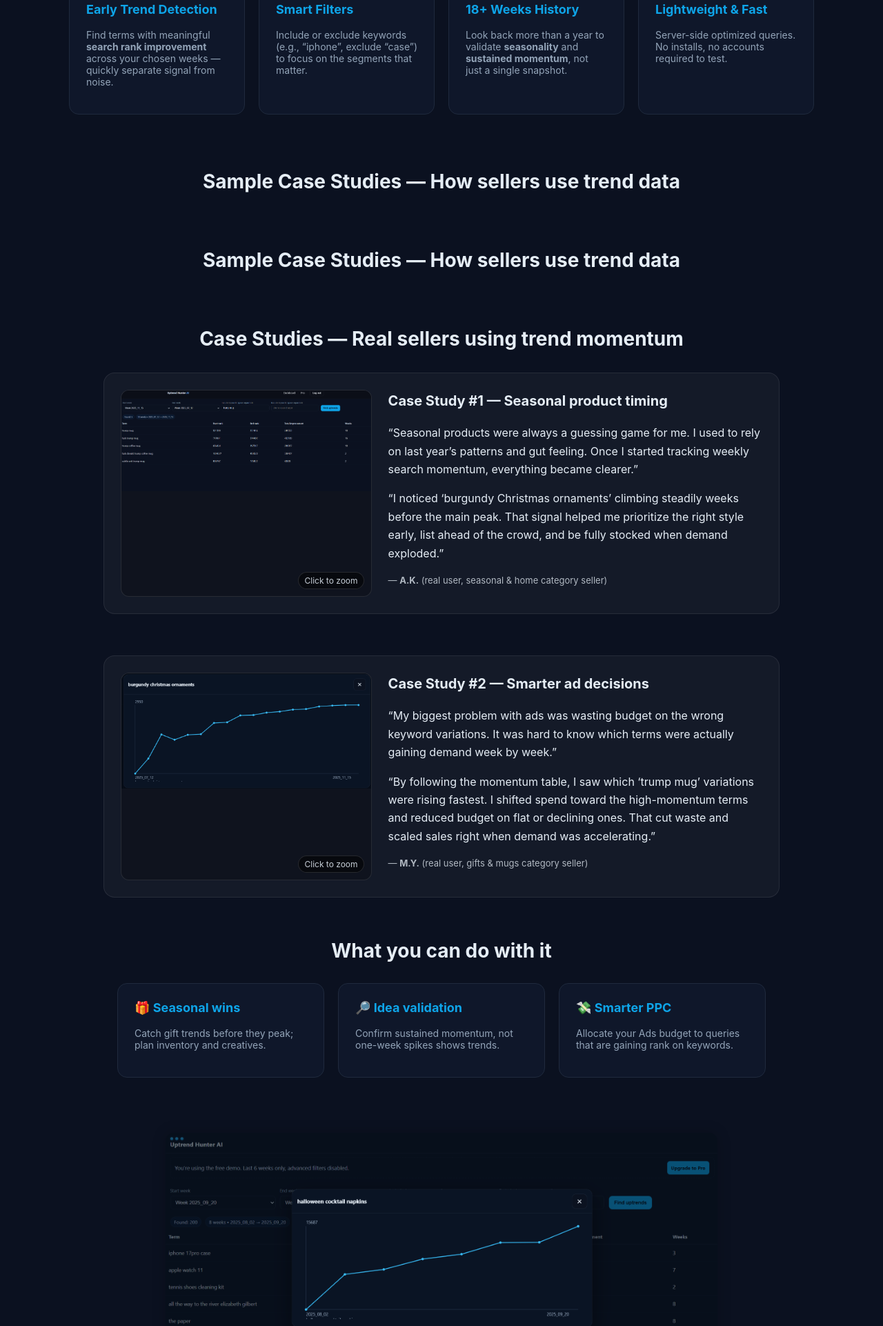
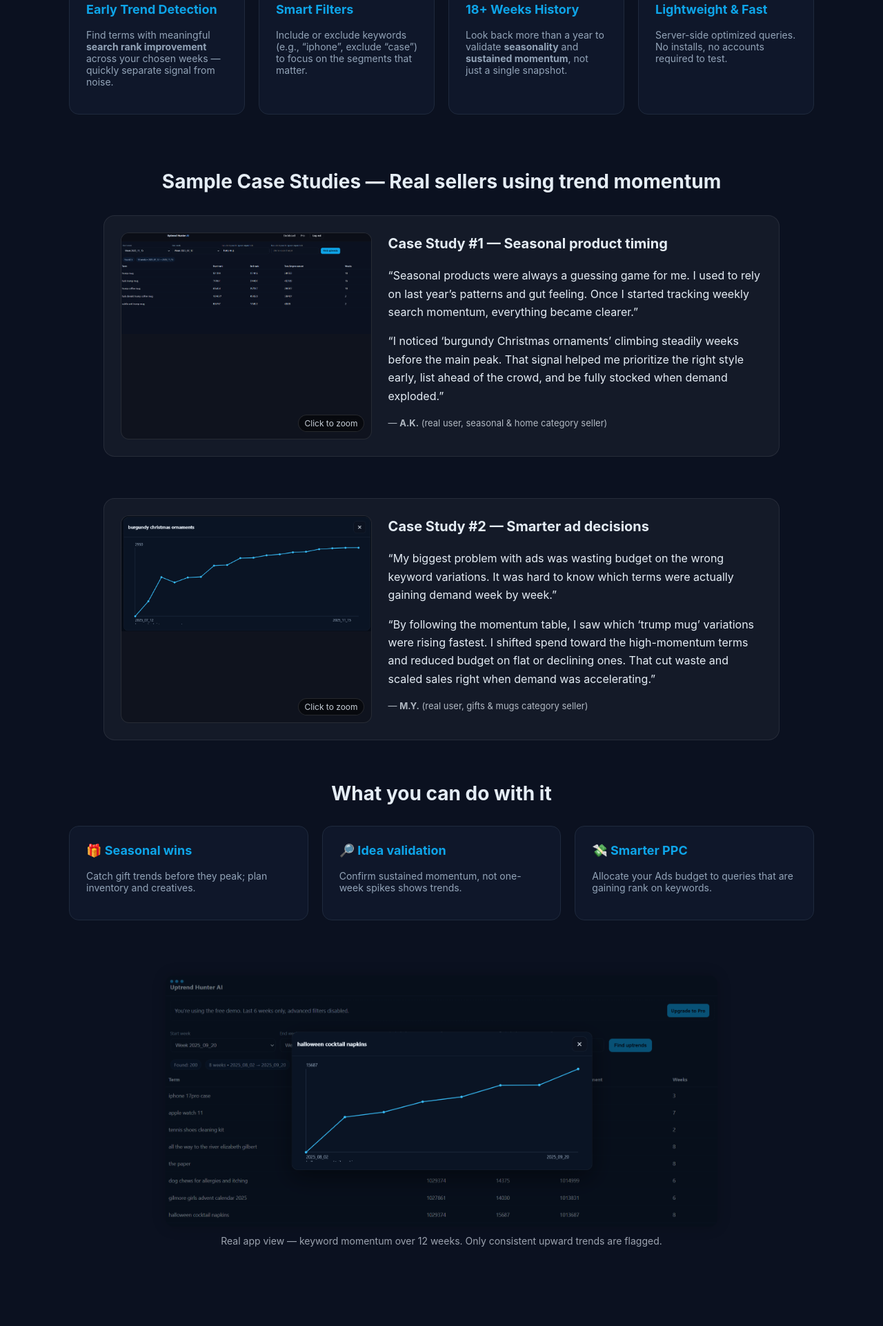
Before and after one commit to coskunforex/amazon-trend-web, a Flask app: page / in a window 1280 px wide. Shown: the part 641-2563 px from the top of the page at 69% size. Run offline with Flask 3, Linux system fonts and the light colour scheme; parts of the project's set-up code (start-up, migrations or seed data) failed here and were passed over.

Commit message:
Update landing: wider case studies layout and improved structure

```diff
--- a/app/web/templates/landing.html
+++ b/app/web/templates/landing.html
@@ -90,19 +90,10 @@
     </div>
   </section>
 
-<section class="case-studies" style="margin-top:80px;">
-  <h2 style="text-align:center; font-size:28px; margin-bottom:32px;">
-    Sample Case Studies — How sellers use trend data
-  </h2>
 
   <section class="case-studies" style="margin-top:80px;">
   <h2 style="text-align:center; font-size:28px; margin-bottom:32px;">
-    Sample Case Studies — How sellers use trend data
-  </h2>
-
-  <section class="case-studies" style="margin-top:80px;">
-  <h2 style="text-align:center; font-size:28px; margin-bottom:32px;">
-    Case Studies — Real sellers using trend momentum
+    Sample Case Studies — Real sellers using trend momentum
   </h2>
 
   <!-- Case 1 -->
```
